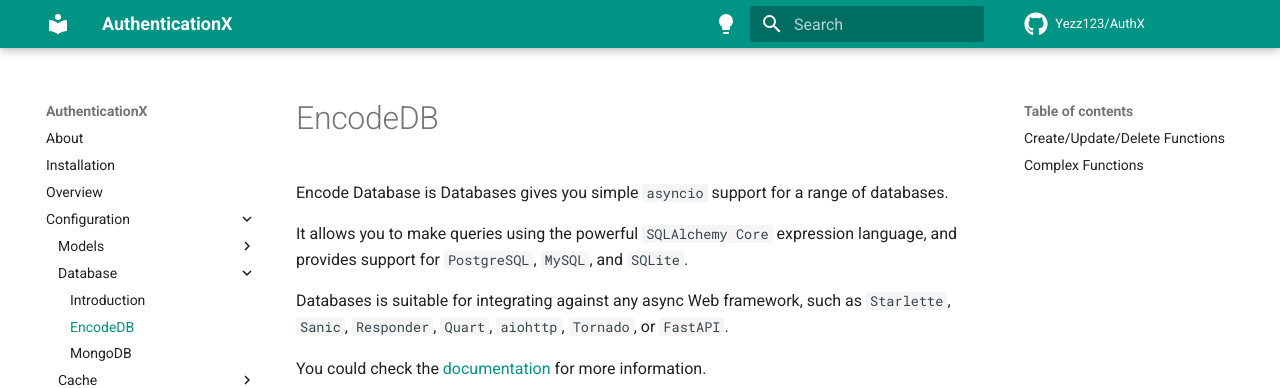
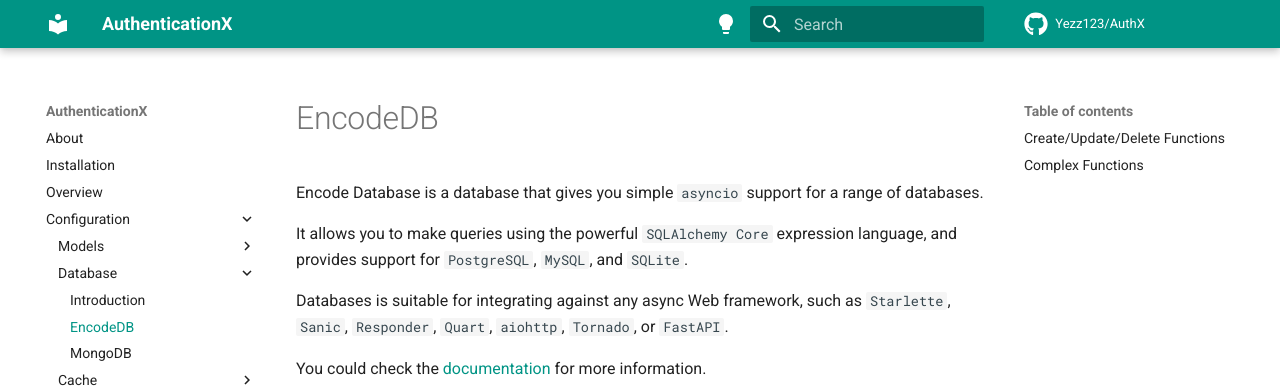
Before and after one commit to yezz123/authx, an MkDocs documentation site: the page built from docs/configuration/database/encodedb.md, in a window 1280 px wide and 900 px high. Shown: the top 388 px of the window. Built offline with MkDocs 1.6.1 and Material for MkDocs 9.7.7, drawn with Linux system fonts in a browser that asks for light colours; comment, search, counter and statistics services are not loaded.

Commit message:
Update docs/configuration/database/encodedb.md
Co-authored-by: Abderrahim SOUBAI-ELIDRISI <gx.coder@gmail.com>

```diff
--- a/docs/configuration/database/encodedb.md
+++ b/docs/configuration/database/encodedb.md
@@ -1,6 +1,6 @@
 # EncodeDB
 
-Encode Database is Databases gives you simple `asyncio` support for a range of databases.
+Encode Database is a database that gives you simple `asyncio` support for a range of databases.
 
 It allows you to make queries using the powerful `SQLAlchemy Core` expression language, and provides support for `PostgreSQL`, `MySQL`, and `SQLite`.
 
```
